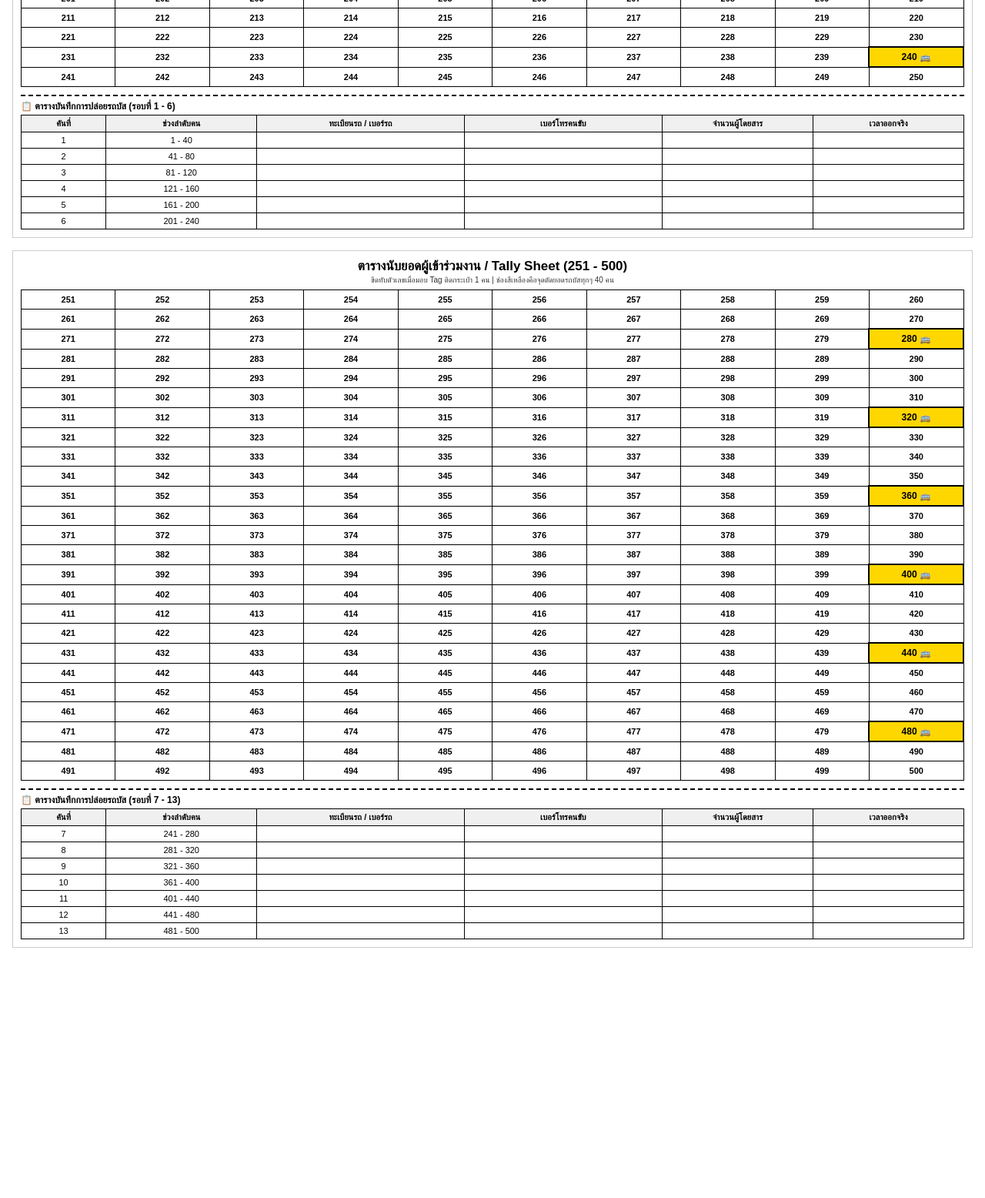
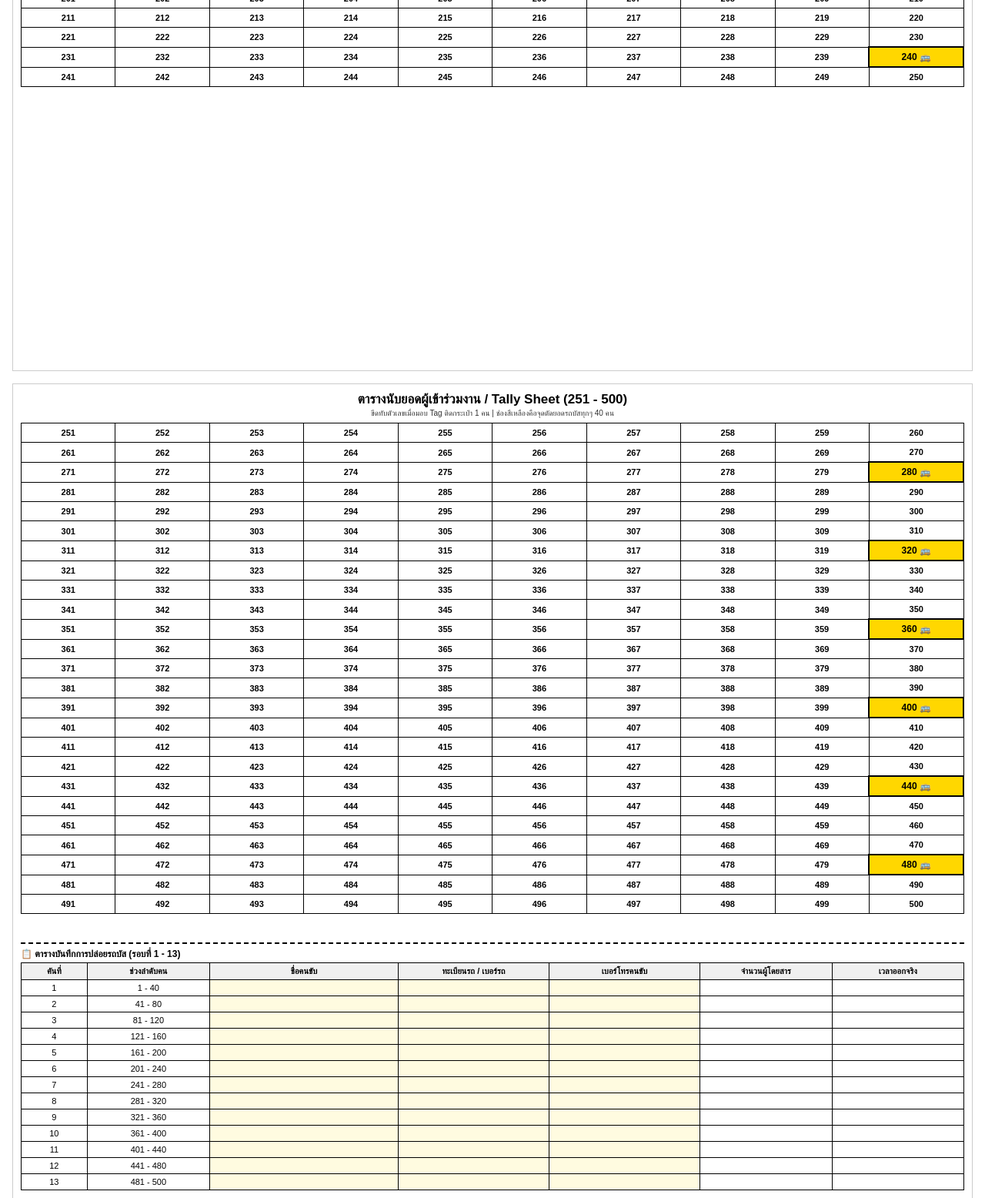
Before and after one commit to rossumont/counter-sheet, a plain HTML site: page index.html in a window 1280 px wide. Shown: the part 680-2236 px from the top of the page at 77% size. Before the commit the page ends 1939 px from the top, so only its background shows below. Drawn offline with Linux system fonts and the light colour scheme.

Commit message:
Add files via upload

```diff
--- a/index.html
+++ b/index.html
@@ -30,7 +30,8 @@
     .panel .info { font-size: 12px; opacity: .9; flex-basis: 100%; }
     .panel .spacer { flex: 1; }
     .sheets { padding: 12px 16px; }
-    .page { width: 100%; box-sizing: border-box; }
+    .page { width: 100%; box-sizing: border-box; display: flex; flex-direction: column; min-height: 280mm; }
+    .bus-log-section { margin-top: auto !important; }
     @media screen {
         .page { border: 1px solid #ccc; padding: 10px; margin-bottom: 16px; }
     }
@@ -61,6 +62,16 @@
     table.bus-log-table { width: 100%; border-collapse: collapse; }
     table.bus-log-table th, table.bus-log-table td {
         border: 1px solid #000; padding: 4px; text-align: center; font-size: 11px;
+    }
+    table.bus-log-table td.in { padding: 0; }
+    table.bus-log-table td.in input {
+        width: 100%; box-sizing: border-box; border: 0; margin: 0;
+        padding: 4px 3px; font: inherit; font-size: 11px; text-align: center;
+        background: transparent; color: #000;
+    }
+    @media screen {
+        table.bus-log-table td.in input { background: #fffbe0; }
+        table.bus-log-table td.in input:focus { outline: 2px solid #1f3a5f; background: #fff; }
     }
     table.bus-log-table th {
         background-color: #f0f0f0 !important; font-weight: bold;
@@ -99,6 +110,13 @@ const T = {
 };
 let lang = "en", lastPages = 0, lastBuses = 0;
 
+// ข้อมูลคนขับที่กรอกไว้ (จำไว้ในเครื่อง ปิดแล้วเปิดใหม่ยังอยู่)
+const STORE = "tallySheetDrivers";
+let drivers = {};
+try { drivers = JSON.parse(localStorage.getItem(STORE)) || {}; } catch (e) { drivers = {}; }
+function saveDrivers() { try { localStorage.setItem(STORE, JSON.stringify(drivers)); } catch (e) {} }
+function esc(v) { return String(v).replace(/&/g, "&amp;").replace(/"/g, "&quot;").replace(/</g, "&lt;"); }
+
 function num(id, def) {
     const v = parseInt(document.getElementById(id).value, 10);
     return v > 0 ? v : def;
@@ -128,33 +146,34 @@ function render() {
             rows += "</tr>";
         }
 
-        // รถที่ "จุดตัดยอด" อยู่ในหน้านี้ (คันสุดท้ายที่ไม่เต็มคัน ใส่ไว้หน้าสุดท้าย)
-        let logRows = "", firstBus = 0, lastBus = 0;
-        for (let b = 1; b <= buses; b++) {
-            const bStart = (b - 1) * perBus + 1;
-            const bEnd = Math.min(total, b * perBus);
-            if (bEnd >= start && bEnd <= end) {
-                if (!firstBus) firstBus = b;
-                lastBus = b;
-                logRows += `<tr><td>${b}</td><td>${bStart} - ${bEnd}</td><td></td><td></td><td></td><td></td></tr>`;
+        // ตารางรถบัสรวมทุกคัน ใส่ไว้ด้านล่างของหน้าสุดท้ายหน้าเดียว
+        let logSection = "";
+        if (p === pages - 1) {
+            let logRows = "";
+            for (let b = 1; b <= buses; b++) {
+                const bStart = (b - 1) * perBus + 1;
+                const bEnd = Math.min(total, b * perBus);
+                const d = drivers[b] || {};
+                const cell = k => `<td class="in"><input data-b="${b}" data-k="${k}" value="${esc(d[k] || "")}"></td>`;
+                logRows += `<tr><td>${b}</td><td>${bStart} - ${bEnd}</td>${cell("name")}${cell("plate")}${cell("phone")}<td></td><td></td></tr>`;
             }
-        }
-
-        const logSection = logRows ? `
+            logSection = `
     <div class="bus-log-section">
-        <div class="bus-log-title">📋 ตารางบันทึกการปล่อยรถบัส (รอบที่ ${firstBus} - ${lastBus})</div>
+        <div class="bus-log-title">📋 ตารางบันทึกการปล่อยรถบัส (รอบที่ 1 - ${buses})</div>
         <table class="bus-log-table">
             <thead><tr>
-                <th style="width: 9%;">คันที่</th>
-                <th style="width: 16%;">ช่วงลำดับคน</th>
-                <th style="width: 22%;">ทะเบียนรถ / เบอร์รถ</th>
-                <th style="width: 21%;">เบอร์โทรคนขับ</th>
-                <th style="width: 16%;">จำนวนผู้โดยสาร</th>
-                <th style="width: 16%;">เวลาออกจริง</th>
+                <th style="width: 7%;">คันที่</th>
+                <th style="width: 13%;">ช่วงลำดับคน</th>
+                <th style="width: 20%;">ชื่อคนขับ</th>
+                <th style="width: 16%;">ทะเบียนรถ / เบอร์รถ</th>
+                <th style="width: 16%;">เบอร์โทรคนขับ</th>
+                <th style="width: 14%;">จำนวนผู้โดยสาร</th>
+                <th style="width: 14%;">เวลาออกจริง</th>
             </tr></thead>
             <tbody>${logRows}</tbody>
         </table>
-    </div>` : "";
+    </div>`;
+        }
 
         html += `
 <div class="page${p < pages - 1 ? " page-break" : ""}">
@@ -182,6 +201,12 @@ function applyLang() {
     document.getElementById("info").textContent = T[lang].info(lastPages, lastBuses);
 }
 
+document.getElementById("sheets").addEventListener("input", e => {
+    const t = e.target;
+    if (!t.dataset || !t.dataset.k) return;
+    (drivers[t.dataset.b] = drivers[t.dataset.b] || {})[t.dataset.k] = t.value;
+    saveDrivers();
+});
 document.getElementById("apply").onclick = render;
 document.getElementById("print").onclick = () => window.print();
 document.getElementById("lang").onclick = () => { lang = lang === "en" ? "th" : "en"; applyLang(); };
```
